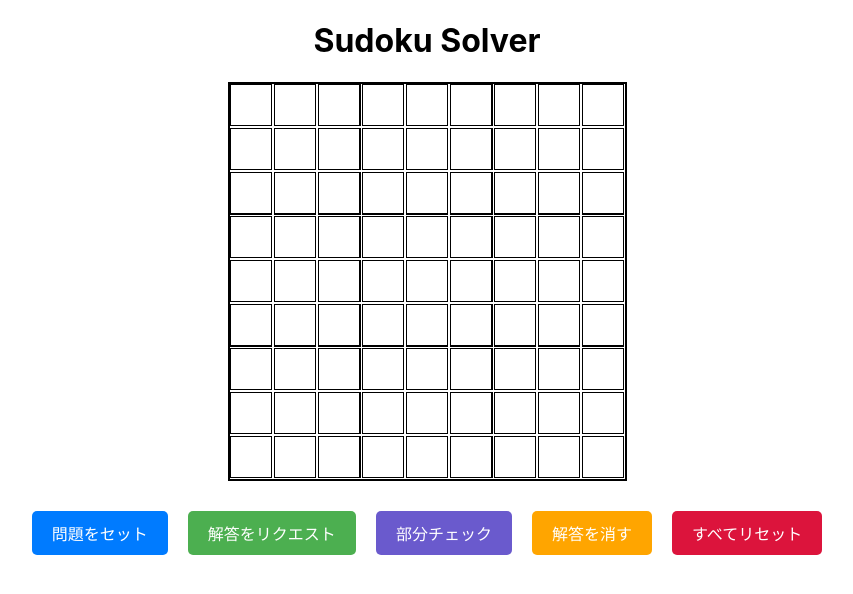
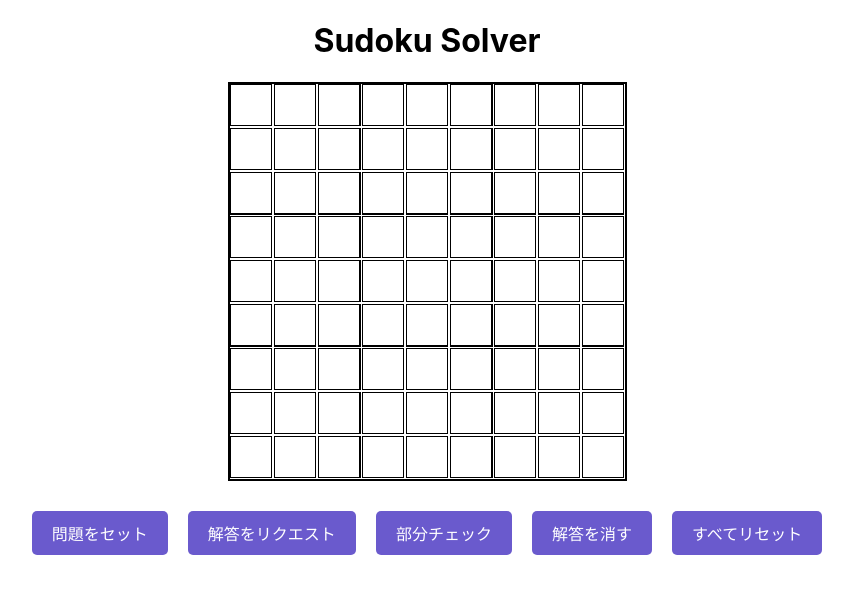
Before and after one commit to masanorimiyamoto-cloud/sudoku-fontendNew, a React (Create React App) app: page / in a window 1280 px wide. Shown: the top 594 px of the page, without its empty margins (213-1066 px from the left). Built offline with nearby package versions, Linux system fonts and the light colour scheme.

Commit message:
部分チェック

```diff
--- a/src/SudokuBoard.jsx
+++ b/src/SudokuBoard.jsx
@@ -100,13 +100,17 @@ function SudokuBoard() {
       alert("問題をセットしてください！");
       return;
     }
+
+    setIsChecking(true);
     try {
       const response = await axios.post("https://numplay.onrender.com/solve", {
         board: originalBoard,
       });
+
       if (response.data.status === "ok") {
         const solution = response.data.solution;
-        let errors = [];
+        const errors = [];
+
         for (let i = 0; i < 9; i++) {
           for (let j = 0; j < 9; j++) {
             if (board[i][j] !== 0 && board[i][j] !== solution[i][j]) {
@@ -114,15 +118,22 @@ function SudokuBoard() {
             }
           }
         }
-        setErrorCells(errors); // 誤りがあるセルの座標を更新
-        alert(errors.length === 0 ? "入力された値はすべて正しいです！" : "いくつかのセルに誤りがあります！");
+
+        setErrorCells(errors);
+        alert(errors.length === 0
+          ? "✅ 入力された値はすべて正しいです！"
+          : `❌ ${errors.length}箇所の誤りがあります！`
+        );
       } else {
         alert("正解が取得できませんでした: " + response.data.message);
       }
     } catch (error) {
       alert("サーバーへのリクエストでエラーが発生しました。");
+    } finally {
+      setIsChecking(false);
     }
   };
+
 
   return (
     <div style={{ textAlign: "center" }}>
--- a/src/components/ControlButtons.jsx
+++ b/src/components/ControlButtons.jsx
@@ -1,4 +1,3 @@
-// src/components/ControlButtons.jsx
 import React from "react";
 
 export default function ControlButtons({
@@ -7,93 +6,48 @@ export default function ControlButtons({
   onCheckPartial,
   onClearSolution,
   onReset,
+  disableCheck = false,      // 新規プロップ
 }) {
   return (
     <div style={{ marginTop: "20px" }}>
-      <button
-        type="button"
-        onClick={onSetProblem}
-        style={{
-          margin: "10px",
-          padding: "10px 20px",
-          fontSize: "16px",
-          backgroundColor: "#007bff",
-          color: "white",
-          border: "none",
-          borderRadius: "5px",
-          cursor: "pointer",
-        }}
-      >
+      <button type="button" onClick={onSetProblem} style={buttonStyle}>
         問題をセット
       </button>
 
-      <button
-        type="button"
-        onClick={onSubmit}
-        style={{
-          margin: "10px",
-          padding: "10px 20px",
-          fontSize: "16px",
-          backgroundColor: "#4CAF50",
-          color: "white",
-          border: "none",
-          borderRadius: "5px",
-          cursor: "pointer",
-        }}
-      >
+      <button type="button" onClick={onSubmit} style={buttonStyle}>
         解答をリクエスト
       </button>
 
       <button
         type="button"
         onClick={onCheckPartial}
+        disabled={disableCheck}
         style={{
-          margin: "10px",
-          padding: "10px 20px",
-          fontSize: "16px",
-          backgroundColor: "#6A5ACD",
-          color: "white",
-          border: "none",
-          borderRadius: "5px",
-          cursor: "pointer",
+          ...buttonStyle,
+          cursor: disableCheck ? "not-allowed" : "pointer",
+          opacity: disableCheck ? 0.6 : 1,
         }}
       >
-        部分チェック
+        {disableCheck ? "チェック中…" : "部分チェック"}
       </button>
 
-      <button
-        type="button"
-        onClick={onClearSolution}
-        style={{
-          margin: "10px",
-          padding: "10px 20px",
-          fontSize: "16px",
-          backgroundColor: "#FFA500",
-          color: "white",
-          border: "none",
-          borderRadius: "5px",
-          cursor: "pointer",
-        }}
-      >
+      <button type="button" onClick={onClearSolution} style={buttonStyle}>
         解答を消す
       </button>
 
-      <button
-        type="button"
-        onClick={onReset}
-        style={{
-          margin: "10px",
-          padding: "10px 20px",
-          fontSize: "16px",
-          backgroundColor: "#DC143C",
-          color: "white",
-          border: "none",
-          borderRadius: "5px",
-          cursor: "pointer",
-        }}
-      >
+      <button type="button" onClick={onReset} style={buttonStyle}>
         すべてリセット
       </button>
     </div>
   );
 }
+
+const buttonStyle = {
+  margin: "10px",
+  padding: "10px 20px",
+  fontSize: "16px",
+  backgroundColor: "#6A5ACD",
+  color: "white",
+  border: "none",
+  borderRadius: "5px",
+};
```
Also changed, not shown: 5e80f96fa5a84e964f00b2ffec4a62cbbe5d229d.png (added).
